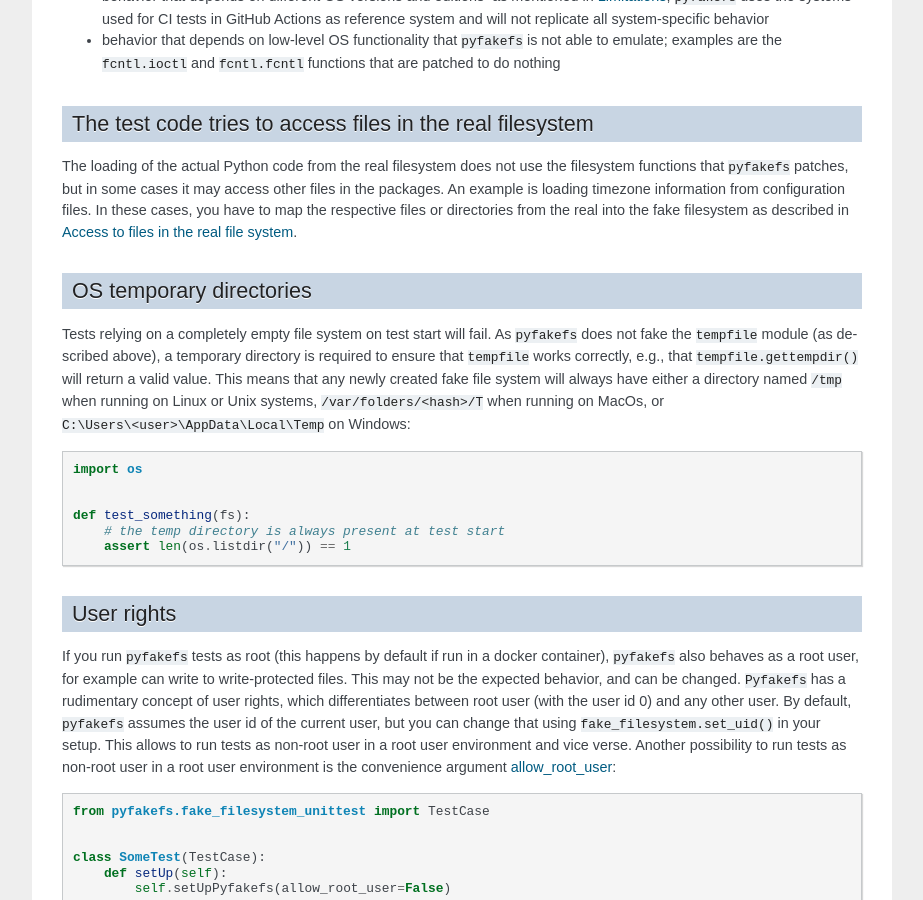
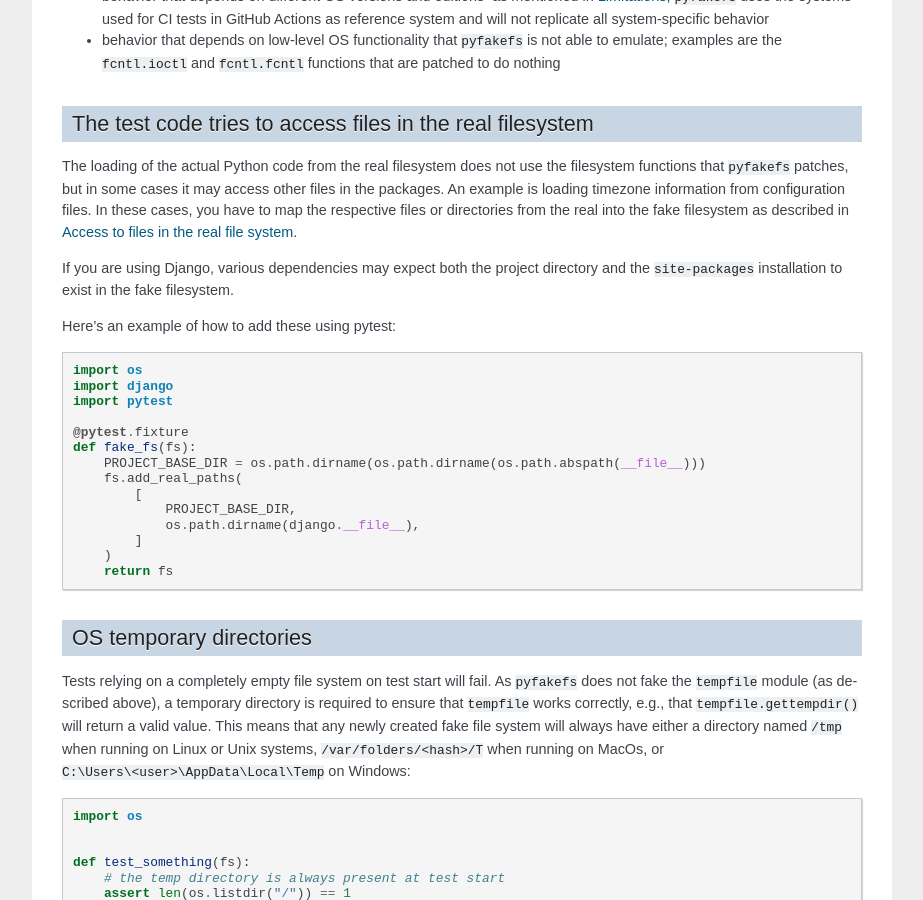
Before and after one commit to pytest-dev/pyfakefs, a Sphinx documentation site: the page built from docs/troubleshooting.rst, in a window 1280 px wide and 900 px high, scrolled down 1980 px. Shown: the whole window, without its empty margins (198-1121 px from the left). Built offline with Sphinx 7.4.7, drawn with Linux system fonts in a browser that asks for light colours.

Commit message:
Update troubleshooting to include django info
As discussed on #170, we expand the troubleshooting section to include some instructions for adding pyfakefs to a django project without breaking existing tests.

```diff
--- a/docs/troubleshooting.rst
+++ b/docs/troubleshooting.rst
@@ -127,6 +127,26 @@ from configuration files. In these cases, you have to map the respective files
 or directories from the real into the fake filesystem as described in
 :ref:`real_fs_access`.
 
+If you are using Django, various dependencies may expect both the project
+directory and the ``site-packages`` installation to exist in the fake filesystem.
+
+Here's an example of how to add these using pytest::
+
+
+    import os
+    import django
+    import pytest
+
+    @pytest.fixture
+    def fake_fs(fs):
+        PROJECT_BASE_DIR = os.path.dirname(os.path.dirname(os.path.abspath(__file__)))
+        fs.add_real_paths(
+            [
+                PROJECT_BASE_DIR,
+                os.path.dirname(django.__file__),
+            ]
+        )
+        return fs
 
 OS temporary directories
 ------------------------
```
